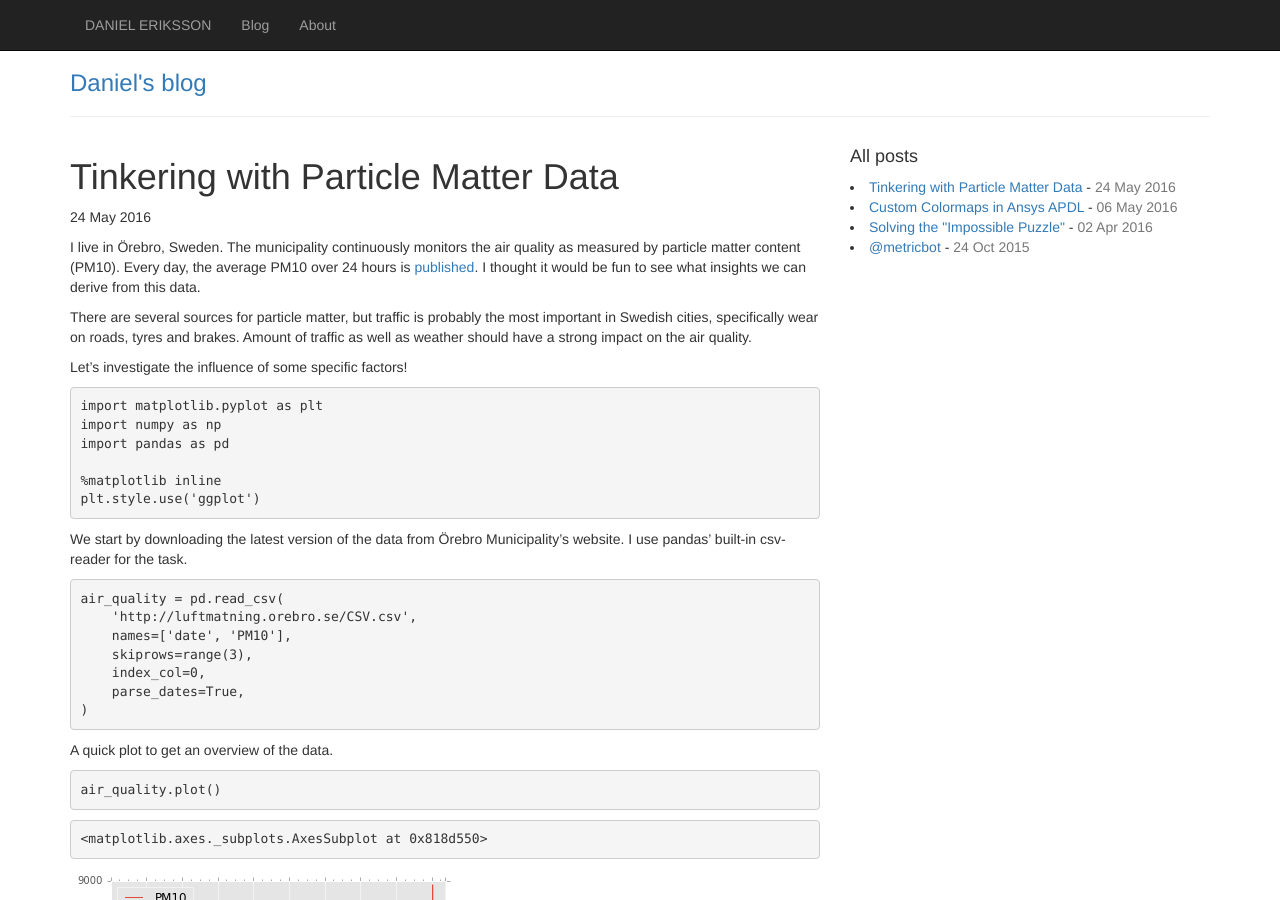
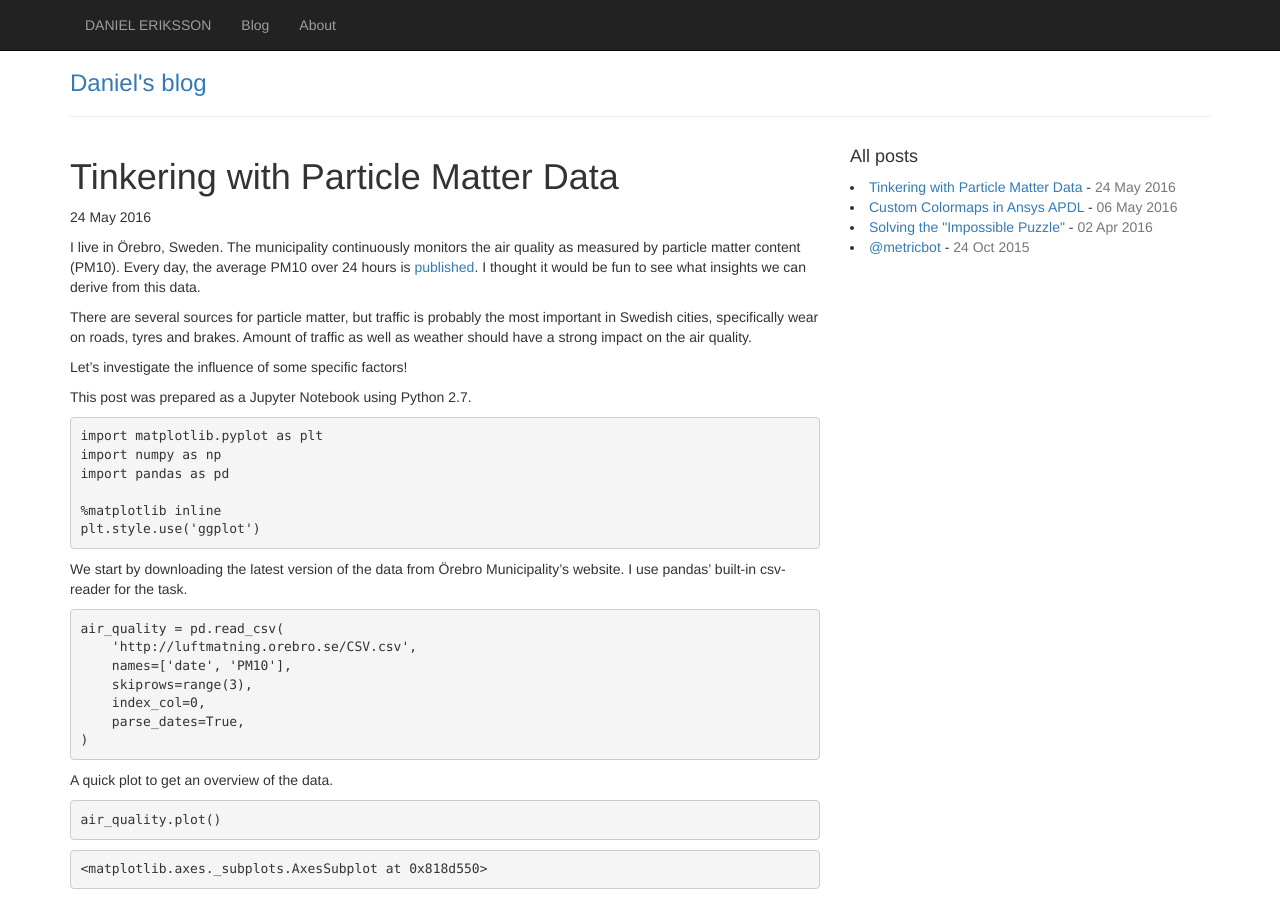
Before and after one commit to belteshassar/belteshassar.github.io, a Jekyll site: the page built from _posts/2016-05-24-particle-matter.md, in a window 1280 px wide and 900 px high. Built offline with Jekyll 4.4.1, drawn with Linux system fonts in a browser that asks for light colours; nearby versions of some CDN libraries.

Commit message:
Mention all code is Python 2.7.

````diff
--- a/_posts/2016-05-24-particle-matter.md
+++ b/_posts/2016-05-24-particle-matter.md
@@ -8,6 +8,8 @@ I live in Örebro, Sweden. The municipality continuously monitors the air qualit
 There are several sources for particle matter, but traffic is probably the most important in Swedish cities, specifically wear on roads, tyres and brakes. Amount of traffic as well as weather should have a strong impact on the air quality.
 
 Let's investigate the influence of some specific factors!
+
+This post was prepared as a Jupyter Notebook using Python 2.7.
 
 
 ```python
````
